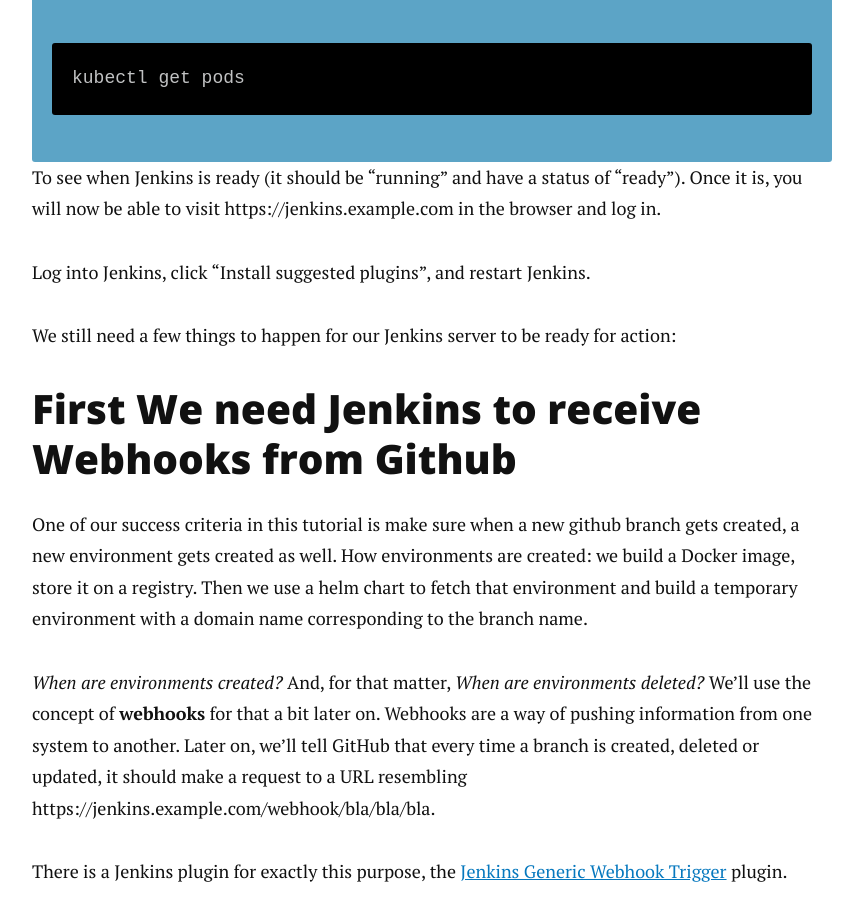
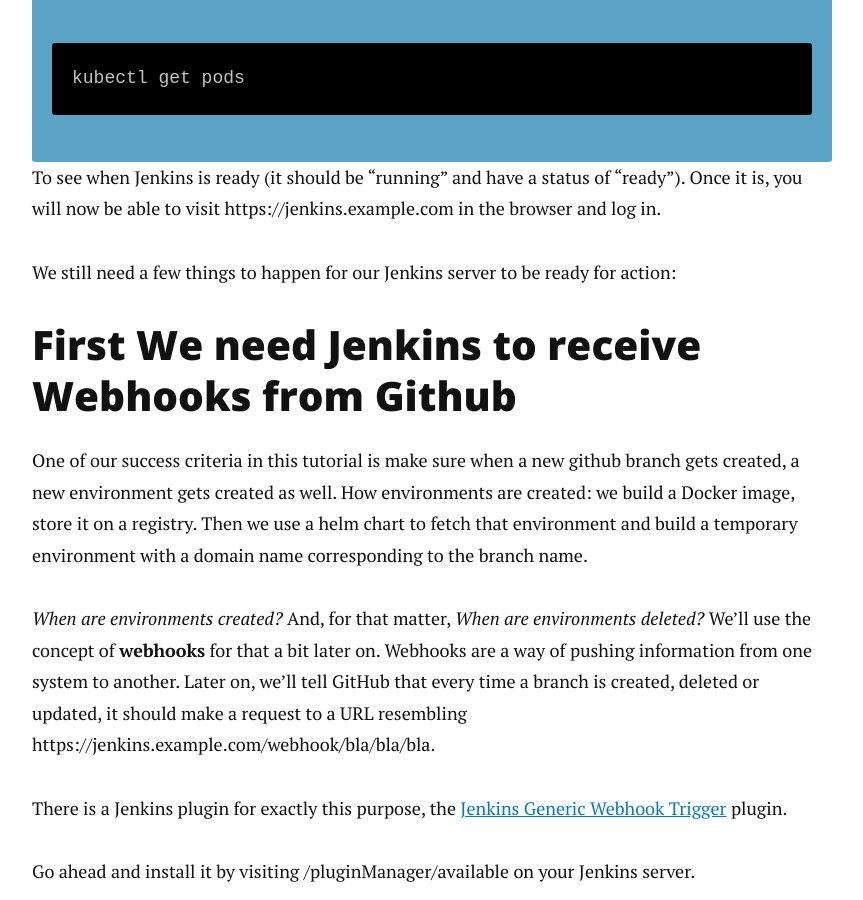
Before and after one commit to alberto56/dcycleblog, a Jekyll site: the page built from kubernetes/15-jenkins/index.md, in a window 1280 px wide and 900 px high, scrolled down 1943 px. Shown: the whole window, without its empty margins (208-1071 px from the left). Built offline with Jekyll 4.4.1, drawn with Linux system fonts in a browser that asks for light colours; nearby versions of some CDN libraries; comment, search, counter and statistics services are not loaded.

Commit message:
Update index.md

```diff
--- a/kubernetes/15-jenkins/index.md
+++ b/kubernetes/15-jenkins/index.md
@@ -38,8 +38,6 @@
 
 To see when Jenkins is ready (it should be "running" and have a status of "ready"). Once it is, you will now be able to visit https://jenkins.example.com in the browser and log in.
 
-Log into Jenkins, click "Install suggested plugins", and restart Jenkins.
-
 We still need a few things to happen for our Jenkins server to be ready for action:
 
 First We need Jenkins to receive Webhooks from Github
```
